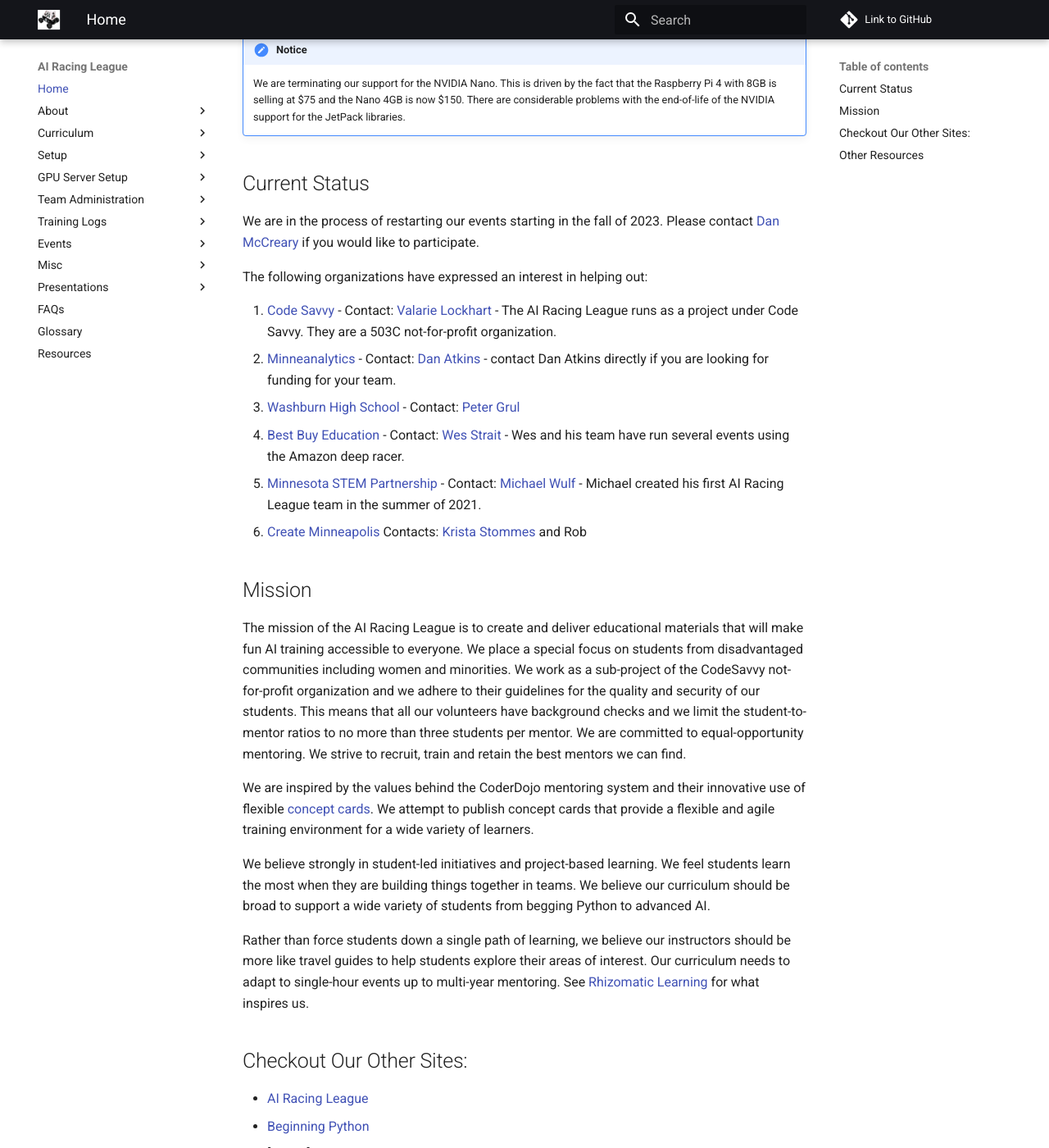
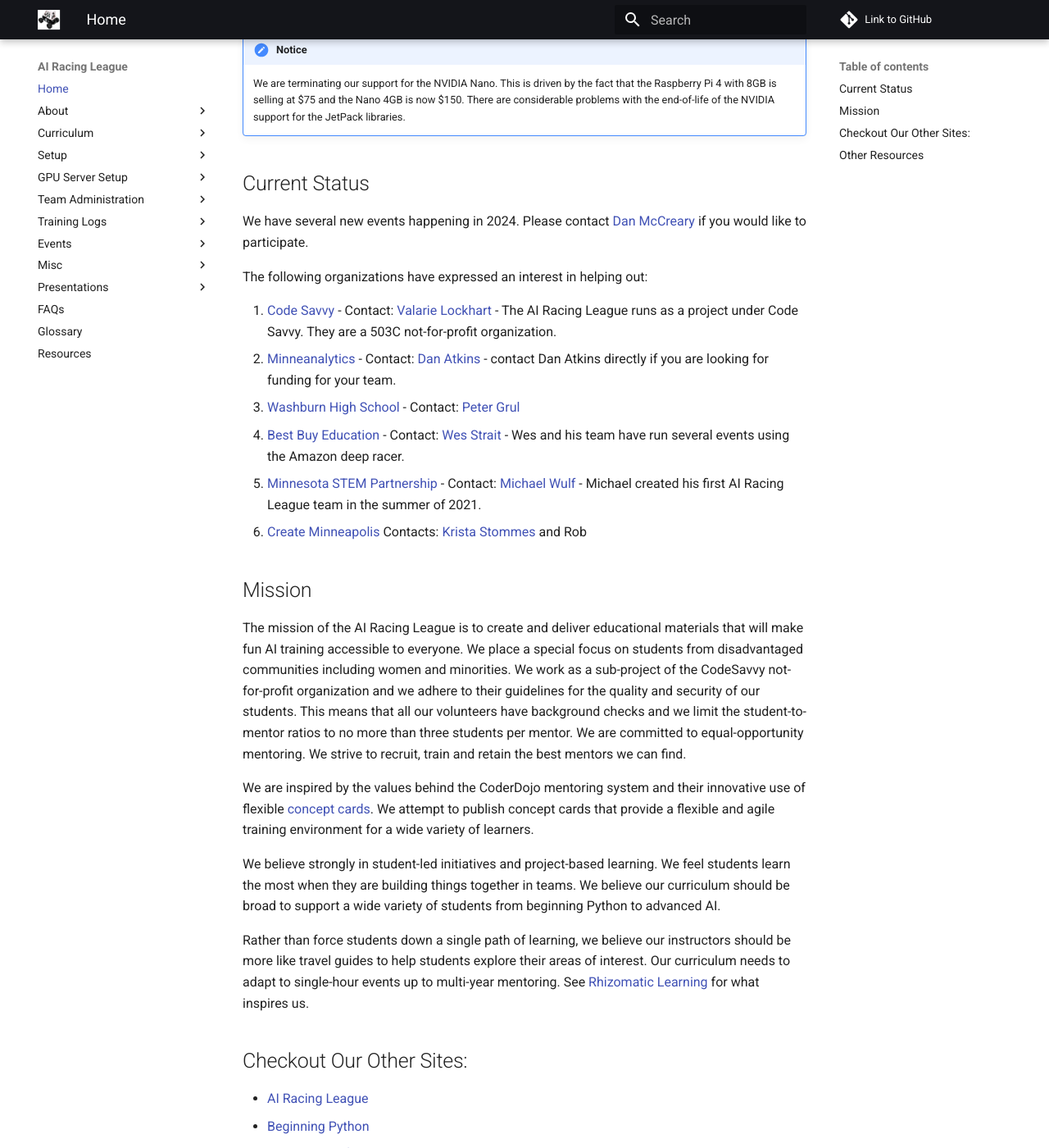
Before and after one commit to CoderDojoTC/ai-racing-league, an MkDocs documentation site: the page built from docs/index.md, in a window 1280 px wide and 1400 px high, scrolled down 827 px. Shown: the whole window at 82% size. Built offline with MkDocs 1.6.1 and Material for MkDocs 9.7.7, drawn with Linux system fonts in a browser that asks for light colours; comment, search, counter and statistics services are not loaded; some of the changed text lies outside the part shown.

Commit message:
updating content

```diff
--- a/docs/index.md
+++ b/docs/index.md
@@ -19,13 +19,13 @@
 
 ## Current Status
 
-We are in the process of restarting our events starting in the fall of 2023.  Please contact [Dan McCreary](https://www.linkedin.com/in/danmccreary/) if you would like to participate.
+We have several new events happening in 2024.  Please contact [Dan McCreary](https://www.linkedin.com/in/danmccreary/) if you would like to participate.
 
 The following organizations have expressed an interest in helping out:
 
 1. [Code Savvy](https://www.codesavvy.org/) - Contact: [Valarie Lockhart](https://www.linkedin.com/in/valockhart/) - The AI Racing League runs as a project under Code Savvy.  They are a 503C not-for-profit organization.
 2. [Minneanalytics](https://minneanalytics.org/) - Contact: [Dan Atkins](https://www.linkedin.com/in/danalytics/) - contact Dan Atkins directly if you are looking for funding for your team.
-3. [Washburn High School]() - Contact: [Peter Grul](https://www.linkedin.com/in/peter-grul-785ab66/)
+3. [Washburn High School](https://washburn.mpschools.org/) - Contact: [Peter Grul](https://www.linkedin.com/in/peter-grul-785ab66/)
 4. [Best Buy Education](https://www.bestbuy.com/site/bestbuy-business/bestbuy-education) - Contact: [Wes Strait](https://www.linkedin.com/in/wesstrait/) - Wes and his team have run several events using the Amazon deep racer.
 5. [Minnesota STEM Partnership](https://mnstempartners.org/) - Contact: [Michael Wulf](https://www.linkedin.com/in/mgwulf/) - Michael created his first AI Racing League team in the summer of 2021.
 6. [Create Minneapolis](https://www.creatempls.org/) Contacts: [Krista Stommes](mailto:krista@creatempls.org) and Rob
@@ -34,9 +34,9 @@
 
 The mission of the AI Racing League is to create and deliver educational materials that will make fun AI training accessible to everyone. We place a special focus on students from disadvantaged communities including women and minorities.  We work as a sub-project of the CodeSavvy not-for-profit organization and we adhere to their guidelines for the quality and security of our students.  This means that all our volunteers have background checks and we limit the student-to-mentor ratios to no more than three students per mentor.  We are committed to equal-opportunity mentoring.  We strive to recruit, train and retain the best mentors we can find.
 
-We are inspired by the values behind the CoderDojo mentoring system and their innovative use of flexible [concept cards](glossary#concept-cards).  We attempt to publish concept cards that provide a flexible and agile training environment for a wide variety of learners.
+We are inspired by the values behind the CoderDojo mentoring system and their innovative use of flexible [concept cards](glossary.md#concept-cards).  We attempt to publish concept cards that provide a flexible and agile training environment for a wide variety of learners.
 
-We believe strongly in student-led initiatives and project-based learning.  We feel students learn the most when they are building things together in teams.  We believe our curriculum should be broad to support a wide variety of students from begging Python to advanced AI.
+We believe strongly in student-led initiatives and project-based learning.  We feel students learn the most when they are building things together in teams.  We believe our curriculum should be broad to support a wide variety of students from beginning Python to advanced AI.
 
 Rather than force students down a single path of learning, we believe our instructors should be more like travel guides to help students explore their areas of interest.  Our curriculum needs to adapt to single-hour events up to multi-year mentoring.  See [Rhizomatic Learning](https://en.wikipedia.org/wiki/Rhizomatic_learning) for what inspires us.
 
--- a/mkdocs.yml
+++ b/mkdocs.yml
@@ -15,13 +15,11 @@
       - GitHub: lesson-plans/github/index.md
       - Car Structure: lesson-plans/car-structure/index.md
       - Software Setup: lesson-plans/software-setup/index.md
-      - Software Structure: lesson-plans/software-structure.md
       - Calibration: lesson-plans/calibration/index.md
       - Using the Joystick: lesson-plans/car-structure/joystick.md
       - Gathering Image Data: lesson-plans/gathering-data/index.md
       - Building a Model: lesson-plans/building-a-model/index.md
       - Driving With a Model: lesson-plans/driving-with-a-model/index.md
-      - Object Detection: lesson-plans/object-detection/index.md
       - Tuning Performance: lesson-plans/tuning-performance/index.md
       - GPU Configuration: lesson-plans/gpu-config/index.md
       - Computer Vision Labs:
@@ -75,9 +73,9 @@
     - Introduction: admin/01-intro.md
     - Custom Club Images: admin/02-sd-image.md
     - Purchasing Guide: admin/03-purchasing-guide.md
+    - Tools: admin/04-tools.md
     - Cars Parts List: admin/car-parts-list.md
     - GPU Parts List: admin/gpu-parts.md
-    - Car Box Checklist: admin/car-box-checklist.md
     - Joystick: admin/joystick.md
   - Training Logs:
      - MSP Car 1: training-logs/msp-car-1.md
```
Also changed, not shown: other parts of docs/index.md (+1 -3 lines), docs/lesson-plans/gpu-config/index.md (+3 -3 lines), site/404.html, site/about/index.html, site/business-plan-2020/index.html, site/contacts/index.html, site/curriculum/index.html, site/demo/index.html, site/faqs/index.html, site/glossary/index.html, site/hackathon/index.html, site/index.html, site/learning-strategy/index.html, site/media/index.html, 4 more files, 1 other file.
